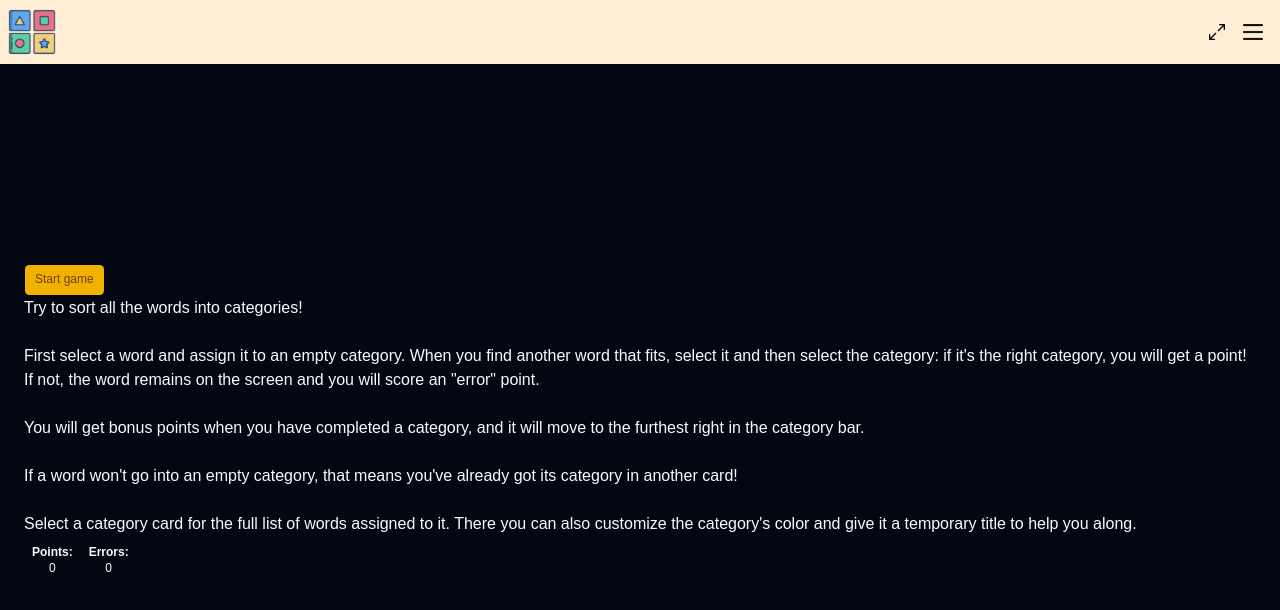
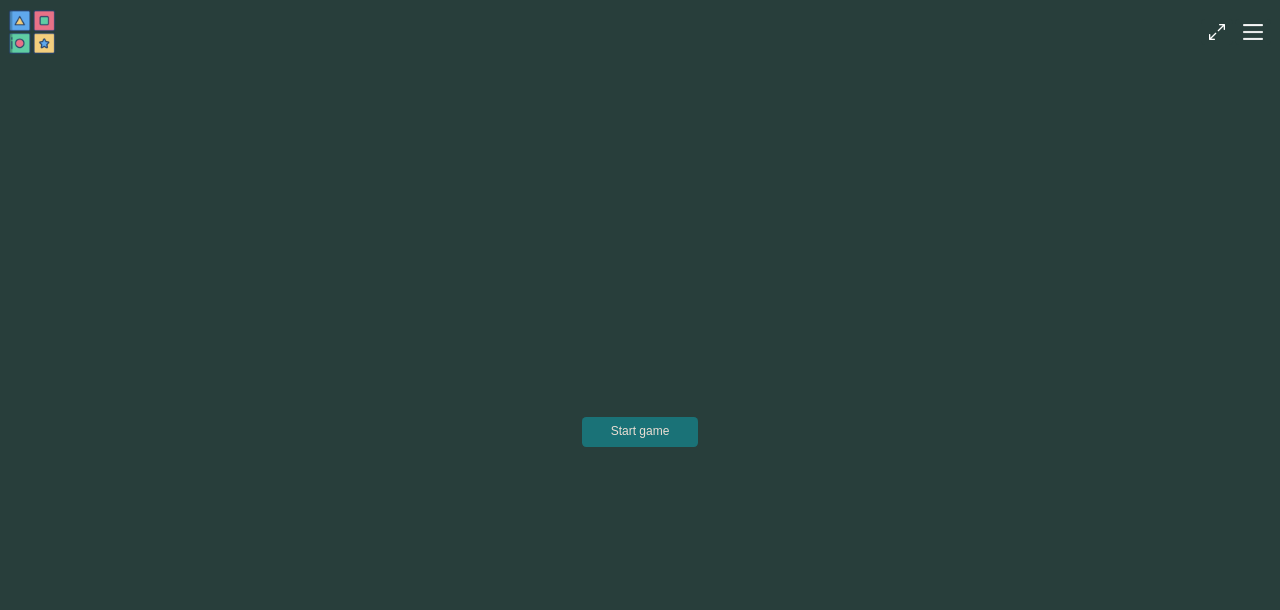
Before and after one commit to eijnewe/match-match, a React (Vite) app: page / in a window 1280 px wide. Shown: the top 610 px of the page. Built offline with nearby package versions, Linux system fonts and the light colour scheme.

Commit message:
Refactor header component for improved functionality; update styles and structure for better layout and user experience

```diff
--- a/src/components/header.tsx
+++ b/src/components/header.tsx
@@ -5,26 +5,30 @@ import {
   CollapsibleTrigger,
 } from "@/components/ui/collapsible";
 import { ModeToggle } from "./mode-toggle";
-import { HowToPlay } from "./how-to-play";
+import { HowToPlay } from "@/features/game/components/how-to-play";
 import { Switch } from "./ui/switch";
 import { Link, useRouterState } from "@tanstack/react-router";
-import { useState } from "react";
-
-const errors = "0000";
-const points = "0000";
+import { useState, useEffect } from "react";
+import { PointCounter } from "@/features/game/components/PointCounter";
 
 export function Header() {
   const [isHeaderHidden, setIsHeaderHidden] = useState(false);
   const [isHowToPlayOpen, setIsHowToPlayOpen] = useState(false);
+  const [isHamburgerOpen, setIsHamburgerOpen] = useState(false);
   const pathname = useRouterState({
     select: (state) => state.location.pathname,
   });
+
+  useEffect(() => {
+    setIsHamburgerOpen(false);
+    setIsHowToPlayOpen(false);
+  }, [pathname]);
 
   const isCompactHeader = pathname === "/" || pathname === "/game";
 
   const fullscreenButton = (
     <Button
-      className="bg-orange-100"
+      className="bg-accent"
       onClick={() => setIsHeaderHidden((prev) => !prev)}
       aria-label={isHeaderHidden ? "Show header" : "Hide header"}
     >
@@ -33,14 +37,21 @@ export function Header() {
   );
 
   return (
-    <div className="relative" style={{ '--header-height': 'auto' } as React.CSSProperties}>
+    <div
+      className="relative">
       {isHeaderHidden && (
         <div className="fixed top-2 right-2 z-50">{fullscreenButton}</div>
       )}
 
       {!isHeaderHidden && (
-        <div className="bg-orange-100 relative z-40">
-          <Collapsible>
+        <div className="bg-accent relative z-40">
+          <Collapsible
+            open={isHamburgerOpen}
+            onOpenChange={(open) => {
+              setIsHamburgerOpen(open);
+              if (!open) setIsHowToPlayOpen(false);
+            }}
+          >
             <div className="flex items-center gap-2 pt-2 pb-2 justify-between px-2 ">
               <Link to="/">
                 <img
@@ -51,15 +62,8 @@ export function Header() {
               </Link>
 
               {!isCompactHeader && (
-                <div className="flex items-center gap-5 font-mono text-sm pt-1.5 pl-2">
-                  <div className="justify-items-center">
-                    <p className="font-semibold">Points:</p>
-                    <p>{points}</p>
-                  </div>
-                  <div className="justify-items-center">
-                    <p className="font-semibold">Errors:</p>
-                    <p>{errors}</p>
-                  </div>
+                <div className="font-mono pl-2">
+                  <PointCounter />
                 </div>
               )}
 
@@ -68,7 +72,7 @@ export function Header() {
 
                 <CollapsibleTrigger
                   render={
-                    <Button className="bg-orange-100">
+                    <Button className="bg-accent">
                       <img
                         src="/src/assets/hamburger.png"
                         alt="Menu"
@@ -80,9 +84,9 @@ export function Header() {
               </div>
             </div>
 
-            <div className="absolute left-0 right-0 shadow-xl bg-orange-100 z-50">
-              <CollapsibleContent className=" flex flex-col text-sm">
-                <div className="ml-auto w-[40vw] flex flex-col gap-2 p-2.5 pb-0">
+            <div className="absolute left-0 right-0 bg-accent z-50 -mt-px">
+              <CollapsibleContent className=" flex flex-col text-sm shadow-xl">
+                <div className="ml-auto w-[40vw] flex flex-col gap-2 pl-2.5 pr-2.5">
                   {!isCompactHeader && (
                     <div className="flex items-center justify-between">
                       <span>
@@ -116,7 +120,7 @@ export function Header() {
                       <span>
                         <CollapsibleTrigger
                           render={
-                            <Button className="bg-orange-100">
+                            <Button className="bg-accent">
                               <img
                                 src={
                                   isHowToPlayOpen
@@ -134,7 +138,7 @@ export function Header() {
                       </span>
                     </div>
                   </div>
-                  <CollapsibleContent className="bg-orange-50 pt-4 pb-4 p-2.5 border-t border-accent-foreground ">
+                  <CollapsibleContent className="bg-muted pt-4 pb-4 p-2.5 border-t border-border ">
                     <HowToPlay />
                   </CollapsibleContent>
                 </Collapsible>
--- a/src/components/layout/PageContainer.tsx
+++ b/src/components/layout/PageContainer.tsx
@@ -7,12 +7,9 @@ export function PageContainer({
   return (
     <main
       className={cn(
-        'mx-auto p-4 md:p-6 w-full flex place-content-center justify-center items-center',
+        'mx-auto p-4 md:p-6 w-full grow flex place-content-center justify-center items-center',
         className,
       )}
-      style={{
-        minHeight: 'calc(100vh - var(--header-height, 80px))',
-      }}
     >
       {children}
     </main>
--- a/src/index.css
+++ b/src/index.css
@@ -6,24 +6,24 @@
 @custom-variant dark (&:is(.dark *));
 
 :root {
-    --background: oklch(1 0 0);
-    --foreground: oklch(0.13 0.028 261.692);
-    --card: oklch(1 0 0);
-    --card-foreground: oklch(0.13 0.028 261.692);
-    --popover: oklch(1 0 0);
-    --popover-foreground: oklch(0.13 0.028 261.692);
-    --primary: oklch(0.852 0.199 91.936);
-    --primary-foreground: oklch(0.421 0.095 57.708);
-    --secondary: oklch(0.967 0.001 286.375);
-    --secondary-foreground: oklch(0.21 0.006 285.885);
-    --muted: oklch(0.967 0.003 264.542);
-    --muted-foreground: oklch(0.551 0.027 264.364);
-    --accent: oklch(0.967 0.003 264.542);
-    --accent-foreground: oklch(0.21 0.034 264.665);
-    --destructive: oklch(0.577 0.245 27.325);
-    --border: oklch(0.928 0.006 264.531);
-    --input: oklch(0.928 0.006 264.531);
-    --ring: oklch(0.707 0.022 261.325);
+  --background: #ebded4;
+  --foreground: #283e3b;
+  --card: #f2e9e1;
+  --card-foreground: #283e3b;
+  --popover: #f2e9e1;
+  --popover-foreground: #283e3b;
+  --primary: #1a7277;
+  --primary-foreground: #ebded4;
+  --secondary: #c54537;
+  --secondary-foreground: #f8f1ea;
+  --muted: #f4eee8;
+  --muted-foreground: #4a5f5c;
+  --accent: #ebded4;
+  --accent-foreground: #283e3b;
+  --destructive: #772f25;
+  --border: #d8c9bf;
+  --input: #d8c9bf;
+  --ring: #1a7277;
   --chart-1: oklch(0.905 0.182 98.111);
   --chart-2: oklch(0.795 0.184 86.047);
   --chart-3: oklch(0.681 0.162 75.834);
@@ -41,24 +41,24 @@
 }
 
 .dark {
-    --background: oklch(0.13 0.028 261.692);
-    --foreground: oklch(0.985 0.002 247.839);
-    --card: oklch(0.21 0.034 264.665);
-    --card-foreground: oklch(0.985 0.002 247.839);
-    --popover: oklch(0.21 0.034 264.665);
-    --popover-foreground: oklch(0.985 0.002 247.839);
-    --primary: oklch(0.795 0.184 86.047);
-    --primary-foreground: oklch(0.421 0.095 57.708);
-    --secondary: oklch(0.274 0.006 286.033);
-    --secondary-foreground: oklch(0.985 0 0);
-    --muted: oklch(0.278 0.033 256.848);
-    --muted-foreground: oklch(0.707 0.022 261.325);
-    --accent: oklch(0.278 0.033 256.848);
-    --accent-foreground: oklch(0.985 0.002 247.839);
-    --destructive: oklch(0.704 0.191 22.216);
-    --border: oklch(1 0 0 / 10%);
-    --input: oklch(1 0 0 / 15%);
-    --ring: oklch(0.551 0.027 264.364);
+  --background: #283e3b;
+  --foreground: #ebded4;
+  --card: #2c4744;
+  --card-foreground: #ebded4;
+  --popover: #2c4744;
+  --popover-foreground: #ebded4;
+  --primary: #1a7277;
+  --primary-foreground: #ebded4;
+  --secondary: #c54537;
+  --secondary-foreground: #f8f1ea;
+  --muted: #33514d;
+  --muted-foreground: #d8c9bf;
+  --accent: #283e3b;
+  --accent-foreground: #ebded4;
+  --destructive: #772f25;
+  --border: #3a5b56;
+  --input: #3a5b56;
+  --ring: #1a7277;
   --chart-1: oklch(0.905 0.182 98.111);
   --chart-2: oklch(0.795 0.184 86.047);
   --chart-3: oklch(0.681 0.162 75.834);
@@ -75,7 +75,7 @@
 }
 
 @theme inline {
-    --font-sans: 'Outfit', sans-serif;
+  --font-sans: "Outfit", sans-serif;
   --color-sidebar-ring: var(--sidebar-ring);
   --color-sidebar-border: var(--sidebar-border);
   --color-sidebar-accent-foreground: var(--sidebar-accent-foreground);
@@ -127,3 +127,10 @@
     @apply font-sans;
   }
 }
+
+.dark img[src*="hamburger.png"],
+.dark img[src*="expand.png"],
+.dark img[src*="up-arrow.png"],
+.dark img[src*="down-arrow.png"] {
+  filter: brightness(0) invert(1);
+}
--- a/src/routes/__root.tsx
+++ b/src/routes/__root.tsx
@@ -1,23 +1,23 @@
-import * as React from 'react'
-import { Outlet, createRootRoute } from '@tanstack/react-router'
-import { ThemeProvider } from '@/components/theme-provider'
-import { ModeToggle } from '@/components/mode-toggle'
-import { PageContainer } from '@/components/layout/PageContainer'
-import { Header } from '@/components/header'
+import { Outlet, createRootRoute } from "@tanstack/react-router";
+import { ThemeProvider } from "@/components/theme-provider";
+import { PageContainer } from "@/components/layout/PageContainer";
+import { Header } from "@/components/header";
 
 export const Route = createRootRoute({
   component: RootComponent,
-})
+});
 
 function RootComponent() {
   return (
     <ThemeProvider defaultTheme="dark" storageKey="vite-ui-theme">
-      <Header/>
-      <div className="flex flex-col min-h-screen items-stretch">
-        <PageContainer>
-          <Outlet />
-        </PageContainer>
+      <div className="flex flex-col h-screen">
+        <Header />
+        <div className="flex flex-col flex-1 items-stretch">
+          <PageContainer>
+            <Outlet />
+          </PageContainer>
+        </div>
       </div>
     </ThemeProvider>
-  )
+  );
 }
--- a/src/routes/game/$difficulty.tsx
+++ b/src/routes/game/$difficulty.tsx
@@ -1,4 +1,4 @@
-import { Gameboard } from '@/components/GameBoard'
+import { Gameboard } from "@/features/game/components/GameBoard"
 import { createFileRoute } from '@tanstack/react-router'
 
 export const Route = createFileRoute('/game/$difficulty')({
--- a/src/routes/index.tsx
+++ b/src/routes/index.tsx
@@ -1,7 +1,5 @@
 import { createFileRoute, Link } from '@tanstack/react-router'
 import { Button } from '@/components/ui/button'
-import { HowToPlay } from '@/features/game/components/how-to-play'
-import { PointCounter } from '@/features/game/components/PointCounter'
 
 export const Route = createFileRoute('/')({
   component: Index,
@@ -10,11 +8,9 @@ export const Route = createFileRoute('/')({
 function Index() {
   return (
     <div>
-      <Button size="lg" >
+      <Button size="lg" className="w-29.5" >
         <Link to="/game">Start game</Link>
       </Button>
-      <HowToPlay />
-      <PointCounter/>
     </div>
   )
 }
```
Also changed, not shown: src/components/ui/switch.tsx (+8 -8 lines). Lines whose indentation alone changed are shown as unchanged.
